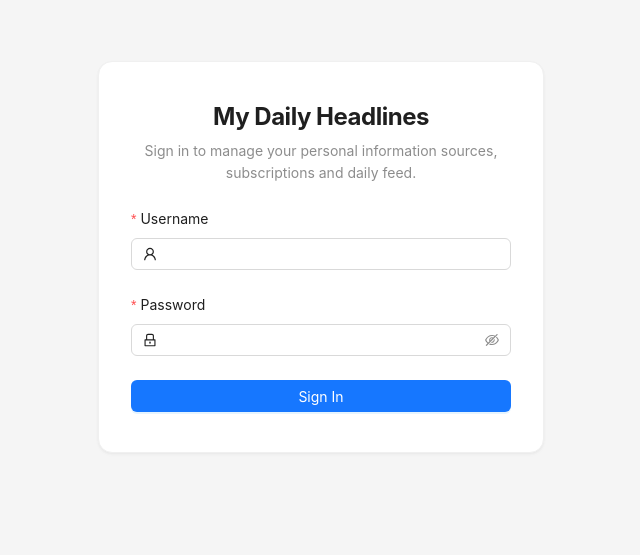
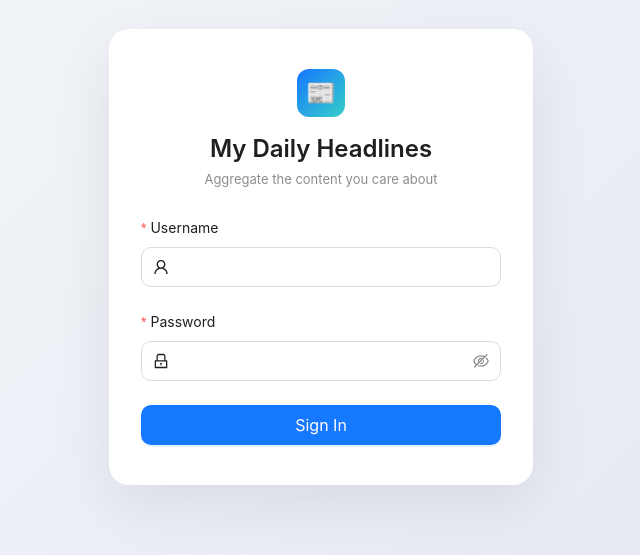
Before and after one commit to SmallvL/daily-headlines, a React (Vite) app in the folder apps/web/: page /login in a window 1280 px wide. Shown: the part 167-722 px from the top of the page, without its empty margins (319-959 px from the left). Built offline with nearby package versions, Linux system fonts and the light colour scheme; no server answers.

Commit message:
feat(auth): redesign login page with floating card and motion

```diff
--- a/apps/web/src/i18n/locales/en-US.json
+++ b/apps/web/src/i18n/locales/en-US.json
@@ -36,6 +36,7 @@
     "password": "Password",
     "loginTitle": "Login",
     "loginSubtitle": "Sign in to manage your personal information sources, subscriptions and daily feed.",
+    "loginSlogan": "Aggregate the content you care about",
     "loginButton": "Sign In",
     "loginSuccess": "Login successful",
     "loginFailed": "Login failed",
--- a/apps/web/src/i18n/locales/zh-CN.json
+++ b/apps/web/src/i18n/locales/zh-CN.json
@@ -36,6 +36,7 @@
     "password": "密码",
     "loginTitle": "登录",
     "loginSubtitle": "登录后管理你的个人信息源、订阅和每日信息流。",
+    "loginSlogan": "汇聚你关心的内容",
     "loginButton": "登录",
     "loginSuccess": "登录成功",
     "loginFailed": "登录失败",
--- a/apps/web/src/modules/auth/LoginPage.tsx
+++ b/apps/web/src/modules/auth/LoginPage.tsx
@@ -1,24 +1,35 @@
 import { LockOutlined, UserOutlined } from "@ant-design/icons";
-import { Alert, Button, Form, Input, Typography, theme } from "antd";
-import { useState } from "react";
+import { Alert, Button, Form, Input, Typography } from "antd";
+import { motion } from "framer-motion";
+import { useEffect, useState } from "react";
 import { useTranslation } from "react-i18next";
 
 import { AuthSession, login } from "../../shared/api/auth";
+import { getLoginBackground } from "../../shared/api/preferences";
 
-type LoginPageProps = {
-  onLogin: (session: AuthSession) => void;
-};
+const API_BASE_URL = import.meta.env.VITE_API_BASE_URL ?? "";
+const DEFAULT_GRADIENT = "linear-gradient(135deg, #f5f7fa 0%, #e4e7f1 100%)";
 
 type LoginValues = {
   username: string;
   password: string;
 };
 
+type LoginPageProps = {
+  onLogin: (session: AuthSession) => void;
+};
+
 export function LoginPage({ onLogin }: LoginPageProps) {
   const { t } = useTranslation();
   const [error, setError] = useState<string | null>(null);
   const [isSubmitting, setIsSubmitting] = useState(false);
-  const { token } = theme.useToken();
+  const [backgroundUrl, setBackgroundUrl] = useState<string | null>(null);
+
+  useEffect(() => {
+    getLoginBackground()
+      .then((url) => setBackgroundUrl(url))
+      .catch(() => setBackgroundUrl(null));
+  }, []);
 
   async function handleFinish(values: LoginValues) {
     setError(null);
@@ -33,21 +44,80 @@ export function LoginPage({ onLogin }: LoginPageProps) {
     }
   }
 
+  const backgroundStyle = backgroundUrl
+    ? {
+        backgroundImage: `url(${API_BASE_URL}${backgroundUrl})`,
+        backgroundSize: "cover",
+        backgroundPosition: "center",
+      }
+    : { background: DEFAULT_GRADIENT };
+
+  const cardBackground = backgroundUrl
+    ? "rgba(255, 255, 255, 0.96)"
+    : "#ffffff";
+
   return (
-    <main className="login-page" style={{ background: token.colorBgLayout }}>
-      <section
-        className="login-panel"
+    <main
+      style={{
+        minHeight: "100vh",
+        display: "grid",
+        placeItems: "center",
+        padding: 24,
+        ...backgroundStyle,
+      }}
+    >
+      <motion.section
+        initial={{ opacity: 0, y: 20 }}
+        animate={{ opacity: 1, y: 0 }}
+        transition={{ duration: 0.45, ease: "easeOut" }}
         style={{
-          background: token.colorBgContainer,
-          borderColor: token.colorBorderSecondary,
-          boxShadow: token.boxShadowTertiary
+          width: "100%",
+          maxWidth: 360,
+          padding: "40px 32px",
+          borderRadius: 20,
+          background: cardBackground,
+          boxShadow: backgroundUrl
+            ? "0 20px 60px rgba(0, 0, 0, 0.12)"
+            : "0 20px 60px rgba(0, 0, 0, 0.08)",
+          backdropFilter: backgroundUrl ? "blur(8px)" : undefined,
+          textAlign: "center",
         }}
       >
-        <Typography.Title level={2}>{t("common.appName")}</Typography.Title>
-        <Typography.Paragraph type="secondary">
-          {t("auth.loginSubtitle")}
+        <div
+          style={{
+            width: 48,
+            height: 48,
+            borderRadius: 12,
+            background: "linear-gradient(135deg, #1677ff 0%, #36cfc9 100%)",
+            margin: "0 auto 16px",
+            display: "flex",
+            alignItems: "center",
+            justifyContent: "center",
+            color: "#fff",
+            fontSize: 24,
+          }}
+        >
+          📰
+        </div>
+        <Typography.Title level={3} style={{ margin: "0 0 4px" }}>
+          {t("common.appName")}
+        </Typography.Title>
+        <Typography.Paragraph
+          type="secondary"
+          style={{ marginBottom: 28, fontSize: 13 }}
+        >
+          {t("auth.loginSlogan")}
         </Typography.Paragraph>
-        {error ? <Alert type="error" message={error} showIcon className="form-alert" /> : null}
+
+        {error ? (
+          <Alert
+            type="error"
+            message={error}
+            showIcon
+            style={{ marginBottom: 16, textAlign: "left" }}
+          />
+        ) : null}
+
         <Form<LoginValues>
           layout="vertical"
           initialValues={{ username: "", password: "" }}
@@ -58,20 +128,39 @@ export function LoginPage({ onLogin }: LoginPageProps) {
             name="username"
             rules={[{ required: true, message: t("auth.username") }]}
           >
-            <Input prefix={<UserOutlined />} autoComplete="username" />
+            <Input
+              prefix={<UserOutlined />}
+              autoComplete="username"
+              size="large"
+              style={{ borderRadius: 10 }}
+            />
           </Form.Item>
           <Form.Item
             label={t("auth.password")}
             name="password"
             rules={[{ required: true, message: t("auth.password") }]}
           >
-            <Input.Password prefix={<LockOutlined />} autoComplete="current-password" />
+            <Input.Password
+              prefix={<LockOutlined />}
+              autoComplete="current-password"
+              size="large"
+              style={{ borderRadius: 10 }}
+            />
           </Form.Item>
-          <Button type="primary" htmlType="submit" loading={isSubmitting} block>
-            {t("auth.loginButton")}
-          </Button>
+          <motion.div whileHover={{ scale: 1.02 }} whileTap={{ scale: 0.98 }}>
+            <Button
+              type="primary"
+              htmlType="submit"
+              loading={isSubmitting}
+              block
+              size="large"
+              style={{ borderRadius: 10 }}
+            >
+              {t("auth.loginButton")}
+            </Button>
+          </motion.div>
         </Form>
-      </section>
+      </motion.section>
     </main>
   );
 }
```
